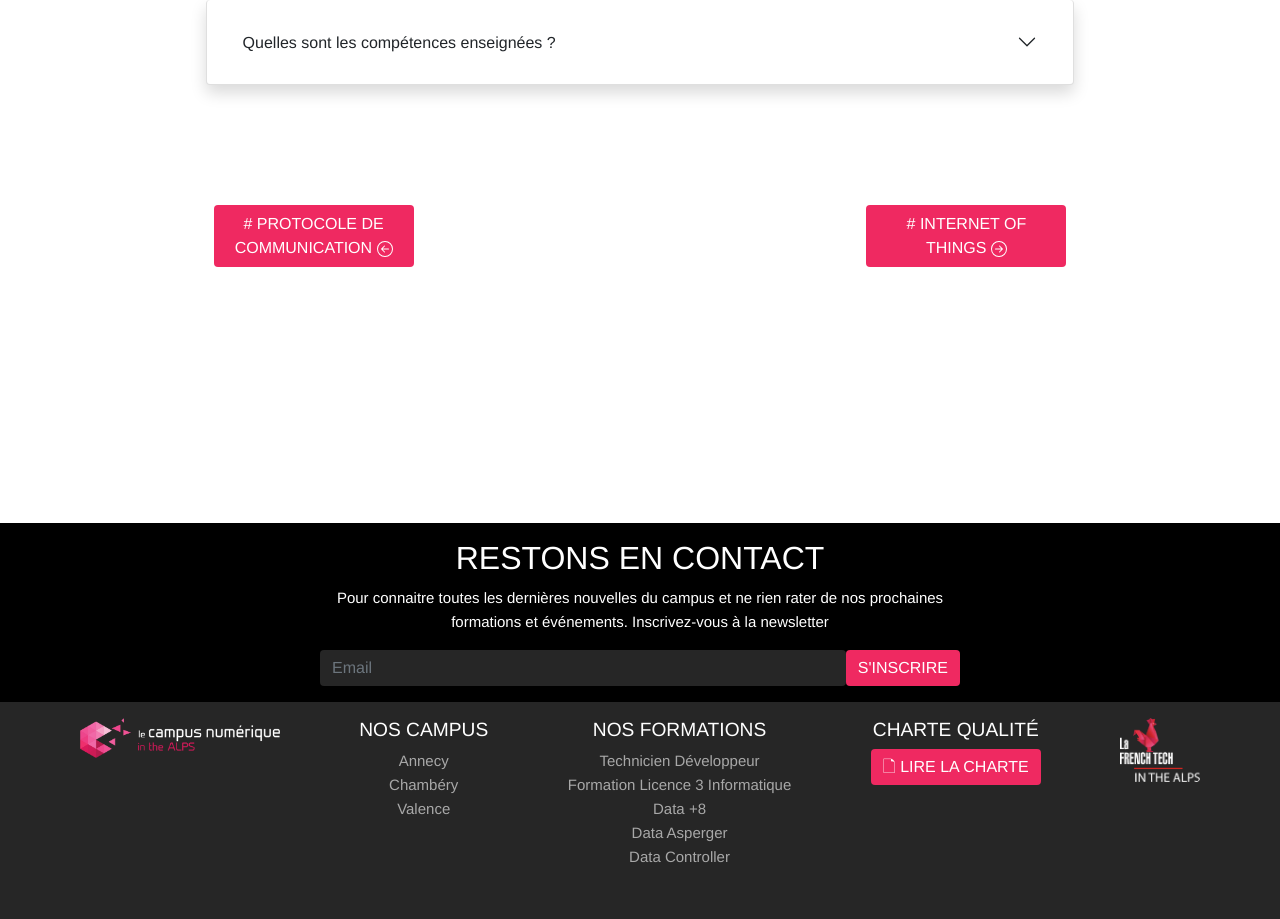
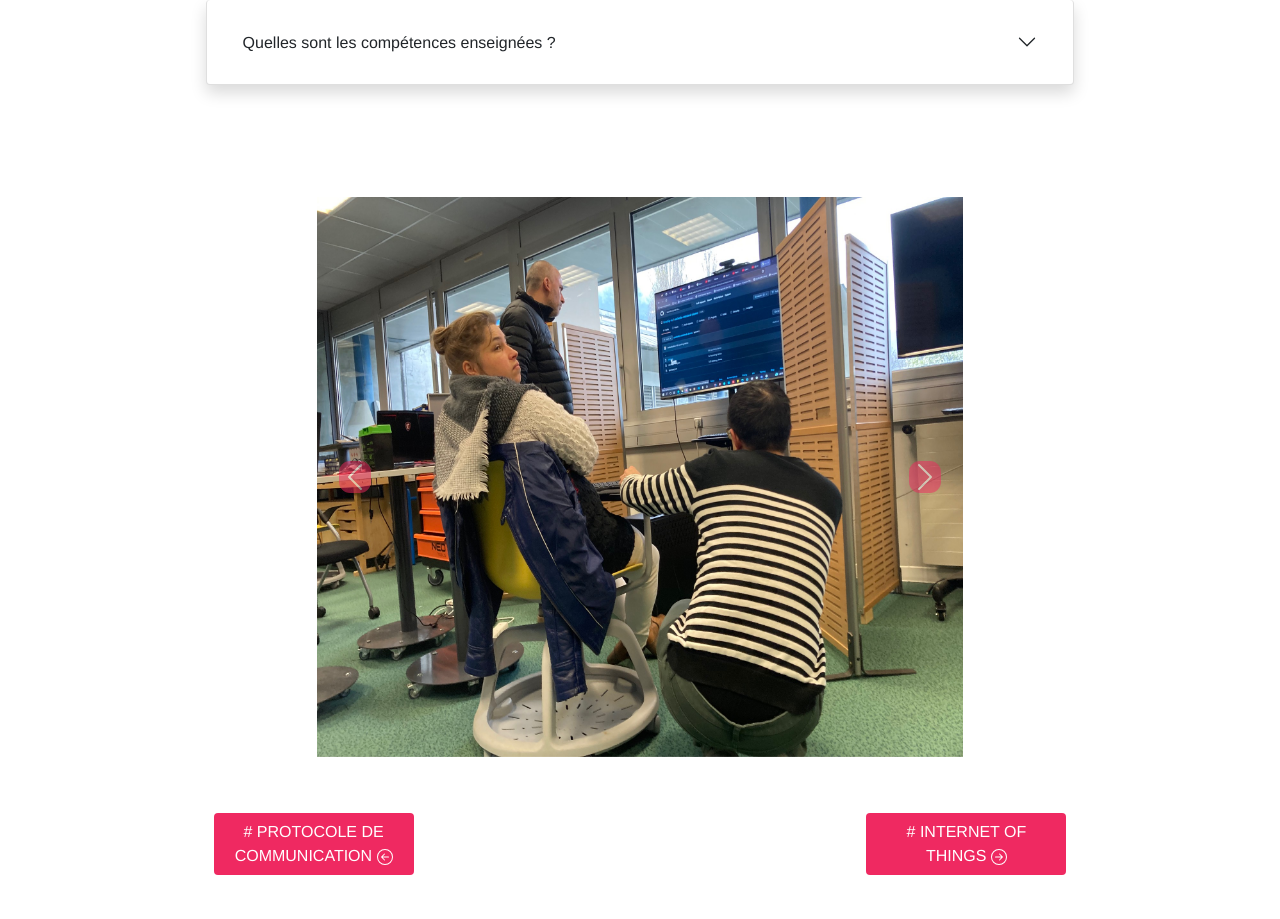
Before and after one commit to Sebastien73/gestion_projet, a Vue app: page /cas_etudes in a window 1280 px wide. Shown: the part 1697-2616 px from the top of the page. Built offline with nearby package versions, Linux system fonts and the light colour scheme.

Commit message:
carousel on page cas_etudes

```diff
--- a/src/views/Cas_etudes.vue
+++ b/src/views/Cas_etudes.vue
@@ -137,6 +137,7 @@
         </div>
       </div>
     </div>
+    <Carousel_etudes/>
     <div class="d-flex justify-content-between my-5">
       <router-link to="/protocoles" class="btn btn-rose m-2"># PROTOCOLE DE COMMUNICATION <svg xmlns="http://www.w3.org/2000/svg" width="16" height="16" fill="currentColor" class="bi bi-arrow-left-circle" viewBox="0 0 16 16">
   <path fill-rule="evenodd" d="M1 8a7 7 0 1 0 14 0A7 7 0 0 0 1 8zm15 0A8 8 0 1 1 0 8a8 8 0 0 1 16 0zm-4.5-.5a.5.5 0 0 1 0 1H5.707l2.147 2.146a.5.5 0 0 1-.708.708l-3-3a.5.5 0 0 1 0-.708l3-3a.5.5 0 1 1 .708.708L5.707 7.5H11.5z"/>
@@ -148,15 +149,16 @@
       </router-link>
     </div>
   </div>
+
 </div>
 
 </template>
 
 <script>
-// import Carousel_etudes from "@/components/carrousel_component/Carousel_etudes";
+import Carousel_etudes from "@/components/carrousel_component/Carousel_etudes";
 export default {
   name: "Cas_etudes",
-  // components: {Carousel_etudes}
+  components: {Carousel_etudes},
   data(){
     return{
       controlBlock: false
```
